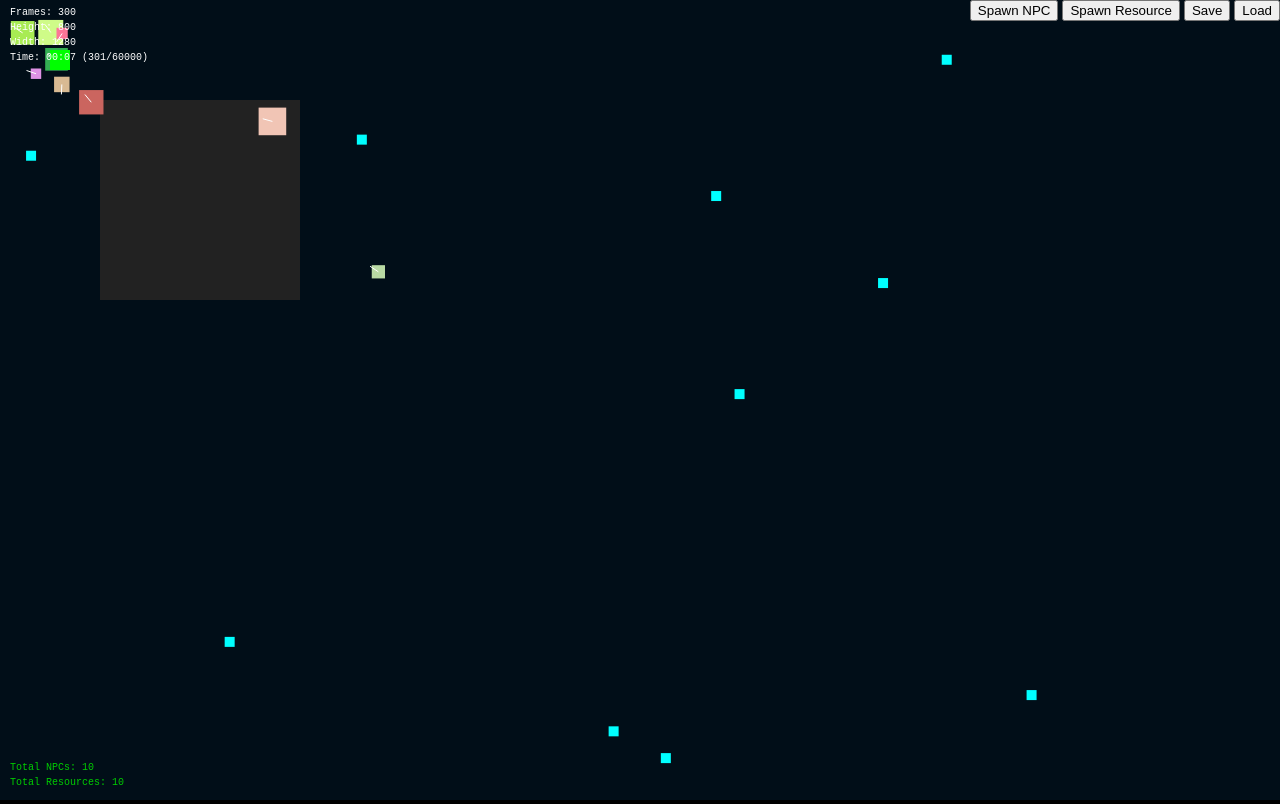
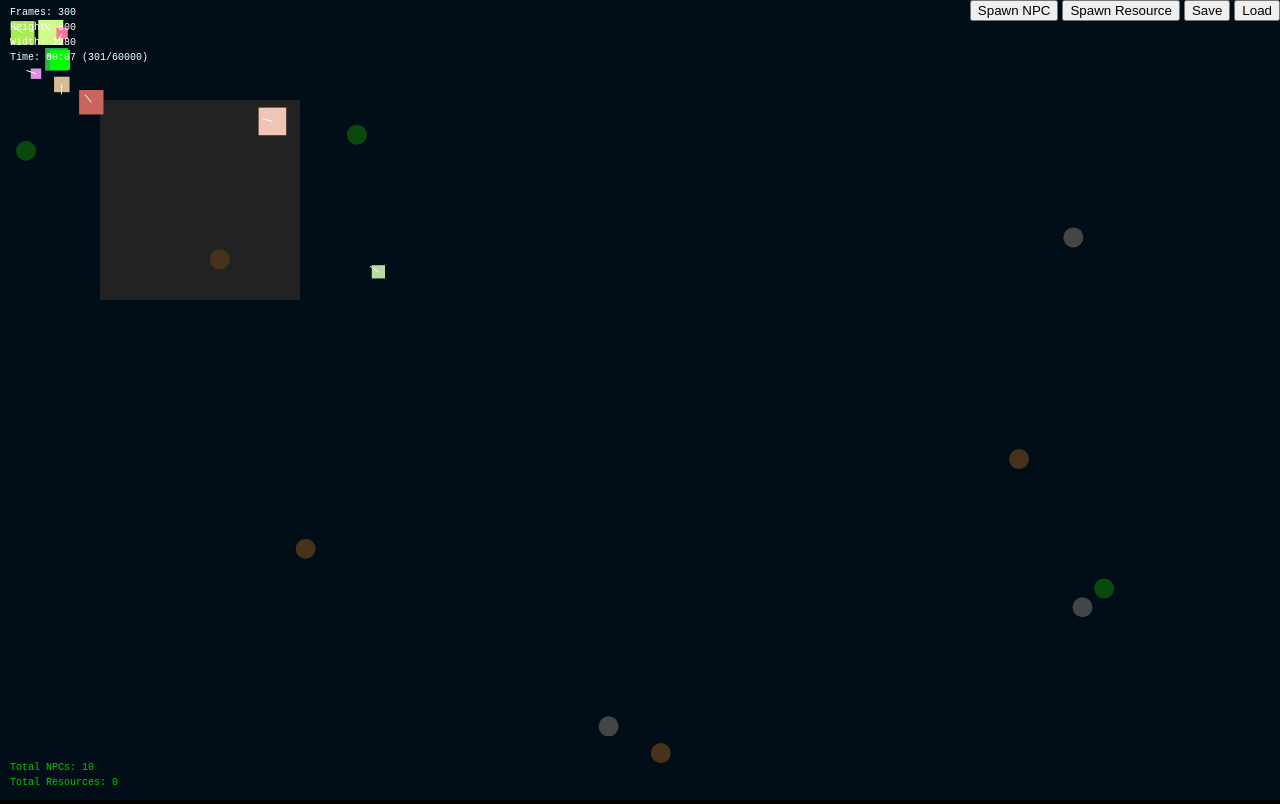
Before and after one commit to rhetthancock/Simuverse, a plain HTML site: page index.html in a window 1280 px wide. Drawn offline with Linux system fonts and the light colour scheme.

Commit message:
Added different types of resources

```diff
--- a/NPC.js
+++ b/NPC.js
@@ -83,6 +83,31 @@ class NPC {
             steering.y -= this.velocity.y;
         }
         return steering;
+    }
+    collectResource(resources) {
+        // Find the nearest resource of a specific type
+        // Example: Find the nearest 'food' resource
+        let nearestResource = null;
+        let minDistance = Infinity;
+        for (let resource of resources) {
+            if (resource.type === 'food') { // Adjust type as needed
+                let distance = this.distance(this, resource);
+                if (distance < minDistance) {
+                    minDistance = distance;
+                    nearestResource = resource;
+                }
+            }
+        }
+
+        if (nearestResource && minDistance < 20) { // 20 is the collection range
+            // Collect the resource
+            nearestResource.quantity--;
+            if (nearestResource.quantity <= 0) {
+                // Remove the resource from the array
+                const index = resources.indexOf(nearestResource);
+                resources.splice(index, 1);
+            }
+        }
     }
     die() {
         this.isAlive = false;
--- /dev/null
+++ b/Resource.js
@@ -0,0 +1,27 @@
+class Resource {
+    constructor(x, y, type) {
+        this.x = x;
+        this.y = y;
+        this.type = type;
+        this.quantity = 10;
+    }
+    draw(context) {
+        const radius = this.quantity;
+        switch (this.type) {
+            case 'food':
+                context.fillStyle = '#0a490e';
+                break;
+            case 'wood':
+                context.fillStyle = '#47331b';
+                break;
+            case 'stone':
+                context.fillStyle = '#454545';
+                break;
+            default:
+                context.fillStyle = '#ff0000';
+        }
+        context.beginPath();
+        context.arc(this.x, this.y, radius, 0, 2 * Math.PI);
+        context.fill();
+    }
+}
--- a/Simulation.js
+++ b/Simulation.js
@@ -149,8 +149,7 @@ class Simulation {
 
         // Draw Resources
         for (let resource of this.resources) {
-            context.fillStyle = resource.color;
-            context.fillRect(resource.x, resource.y, resource.size, resource.size);
+            resource.draw(context);
         }
 
         // Draw NPCs
@@ -246,14 +245,10 @@ class Simulation {
         const area = this.getVisibleArea();
         const x = Math.random() * area.width + area.x;
         const y = Math.random() * area.height + area.y;
-        let resource = {
-            x: x,
-            y: y,
-            size: 10,
-            color: '#00ffff'
-        };
+        const types = ['food', 'wood', 'stone'];
+        const type = types[Math.floor(Math.random() * types.length)];
+        let resource = new Resource(x, y, type);
         this.resources.push(resource);
-        this.stats.totalResources++;
     }
     update() {
         this.movePlayer();
--- a/index.html
+++ b/index.html
@@ -5,6 +5,7 @@
     <link rel="stylesheet" href="styles.css">
     <script src="utilities.js"></script>
     <script src="Grid.js"></script>
+    <script src="Resource.js"></script>
     <script src="Simulation.js"></script>
     <script src="Player.js"></script>
     <script src="NPC.js"></script>
```
